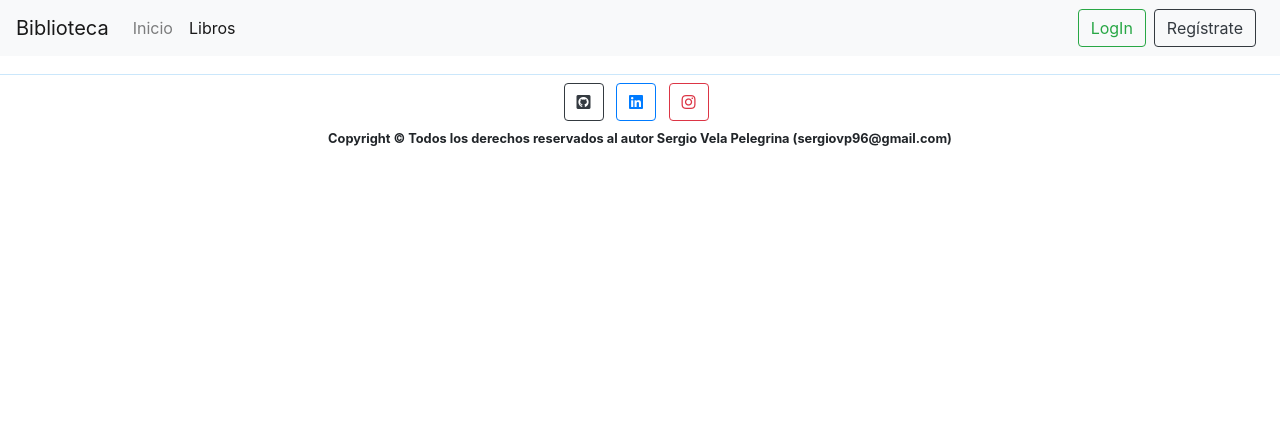
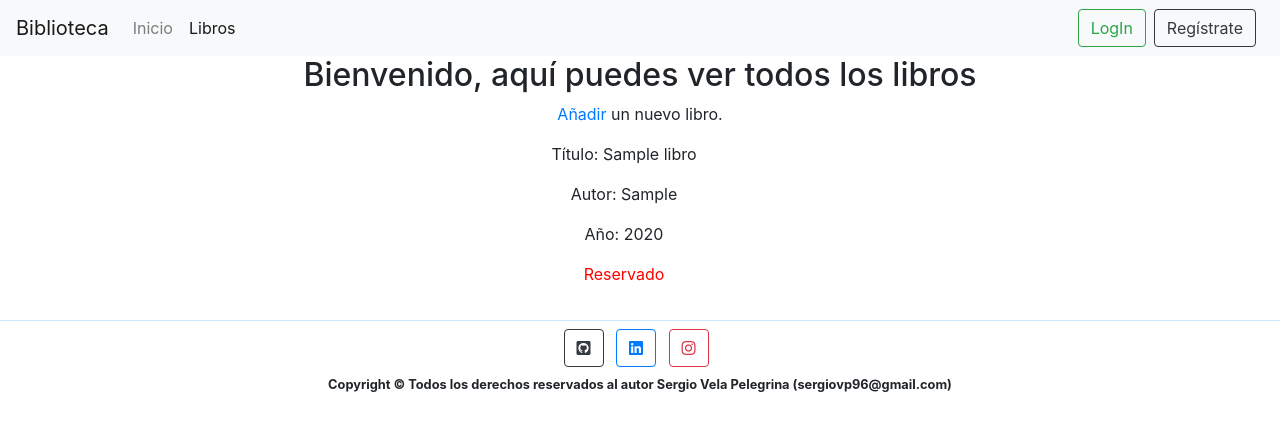
Before and after one commit to sergiovp/DAI, a Django app: page /libros in a window 1280 px wide. Shown: the top 431 px of the page. Run offline with Django 3.2, Linux system fonts and the light colour scheme; tables that the repository leaves empty hold one stand-in row (values such as "Sample post").

Commit message:
HTML mostrar los libros de la BD

```diff
--- a/DjangoApp/app/templates/libros.html
+++ b/DjangoApp/app/templates/libros.html
@@ -5,3 +5,39 @@
 {% block item_libros %}
     <li class="nav-item active">
 {% endblock %}
+
+{% block contenido_libros %}
+    <div class="container">
+        <h2 style="text-align: center;">Bienvenido, aquí puedes ver todos los libros</h2>
+    </div>
+    <div class="container">
+        <div class="buscador-nombre"style="text-align: center;">
+            <p><a href="{% url 'add_libro' %}">
+                <span class="id-nombre">Añadir</span></a> un nuevo libro.
+            </p>
+        </div>
+    </div>
+
+    <div class="container" style="text-align: center;">
+        {% for i in libros %}
+                <div class="libros">
+                    <div class="colum" id="libro">
+                        <p>Título: {{i.titulo}}</p>
+                        <p>Autor: {{i.autor}}</p>
+                        <p>Año: {{i.anio}}</p>
+                        {% if not i.reservado %}
+                        {% if usuario %}
+                            <p><a href="{% url 'reservar_libro' i.id %}">Reservar</a></p>
+                        {% endif %}
+                        {% else %}
+                        <p style="color: red;">Reservado</p>
+                        {% endif %}
+                        {% if usuario == 'admin' %}
+                        <p><a href="{% url 'modificar_libro' i.id %}">Modificar</a></p>
+                        <p><a href="{% url 'eliminar_libro' i.id %}">Eliminar</a></p>
+                        {% endif %}
+                    </div>
+                </div>
+        {% endfor %}
+    </div>
+{% endblock %}
```
